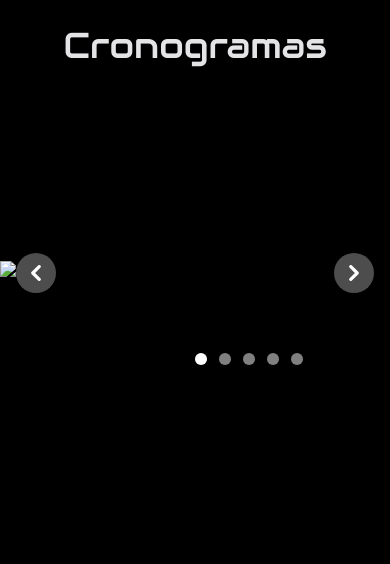
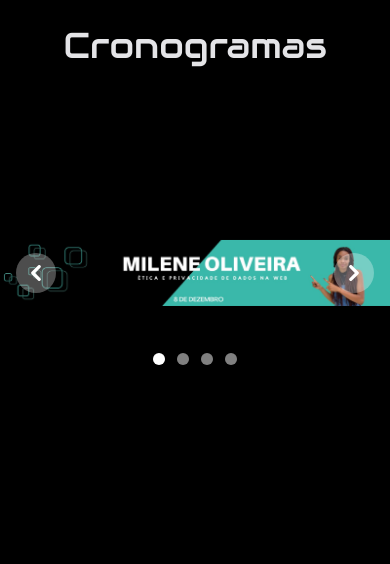
Before and after one commit to thiagozaneti/projetocodexpo, a Flask app: page / in a window 390 px wide. Shown: the part 3450-4014 px from the top of the page. Run offline with Flask 3, Linux system fonts and the light colour scheme; some libraries are stand-ins or nearby versions.

Commit message:
falta apenas hospedar

```diff
--- a/app.py
+++ b/app.py
@@ -4,7 +4,7 @@ from flask_sqlalchemy import SQLAlchemy
 from sqlalchemy import func
 from flask_admin import Admin
 from flask_login import LoginManager, login_user, current_user, UserMixin, login_required, logout_user
-from flask_mail import Mail
+from flask_mail import Mail, Message
 import random
 import string
 import time
@@ -22,6 +22,16 @@ app.config['SECRET_KEY'] = 'ttttgg,x>a({&(5oqffx,`@>w[]pmifi|]#{6?q60ov#h~@wr>ny
 db = SQLAlchemy(app)
 login_manager = LoginManager(app)
 login_manager.login_view = "login"
+mail = Mail(app)
+
+app.config['MAIL_SERVER'] = 'smtp.example.com'
+app.config['MAIL_PORT'] = 587
+app.config['MAIL_USE_TLS'] = True
+app.config['MAIL_USE_SSL'] = False
+app.config['MAIL_USERNAME'] = 'th2006zadosa@gmail.com'
+app.config['MAIL_PASSWORD'] = 'ctmu mpig bemw caac'
+app.config['MAIL_DEFAULT_SENDER'] = 'th2006zadosa@gmail.com'
+
 
 class User(db.Model, UserMixin):
     __tablename__ = "inscricoes"
@@ -86,6 +96,7 @@ def load_user(user_id):
 @app.route('/')
 def index():
     return render_template('home.html')
+
 
 @app.route('/sair')
 def exit():
@@ -176,7 +187,7 @@ def system_profile():
     nova_sequencia = session.get('nova_sequencia')
     return render_template('system/systemUser.html', nova_sequencia = nova_sequencia, username = username, email = email)
 
-@app.route('/system_Buy', methods = ['POST','GET'])
+@app.route('/system_buy', methods = ['POST','GET'])
 @login_required
 def systemBuy():
     message = ''
--- a/templates/home.html
+++ b/templates/home.html
@@ -168,7 +168,7 @@
               <h2 class="title-font font-medium text-lg text-gray-50  ">Milena Oliveira</h2>
               <p class="mb-4 text-gray-200">Especialista em Ética e Privacidade de Dados na web </p>
               <span class="inline-flex">
-                <a class="text-gray-500 hover:text-gray-100 transition ease-in-out delay-150 ">
+                <a href="https://www.instagram.com/mylennacdsr/" class="text-gray-500 hover:text-gray-100 transition ease-in-out delay-150 ">
                   <i class="uil uil-instagram text-2xl "></i>
                 </a>
                 <a class="ml-2 text-gray-500 hover:text-gray-100 transition ease-in-out delay-150  ">
@@ -187,7 +187,7 @@
               <p class="mb-4 text-gray-200 ">Especialista em Cybersegurança e Inovação Tecnológica
               </p>
               <span class="inline-flex">
-                <a class="text-gray-500 hover:text-gray-100 transition ease-in-out delay-150 ">
+                <a href="https://www.instagram.com/wcortesmartins/" class="text-gray-500 hover:text-gray-100 transition ease-in-out delay-150 ">
                   <i class="uil uil-instagram text-2xl "></i>
                 </a>
                 <a class="ml-2 text-gray-500 hover:text-gray-100 transition ease-in-out delay-150  ">
@@ -205,7 +205,7 @@
               <h2 class="title-font font-medium text-lg text-gray-50">Cleber</h2>
               <p class="mb-4 text-gray-200 ">Consultor de Marketing Digital e Estratégias de Crescimento</p>
               <span class="inline-flex">
-                <a class="text-gray-500 hover:text-gray-100 transition ease-in-out delay-150 ">
+                <a href="https://www.instagram.com/cleber._almeida/" class="text-gray-500 hover:text-gray-100 transition ease-in-out delay-150 ">
                   <i class="uil uil-instagram text-2xl "></i>
                 </a>
                 <a class="ml-2 text-gray-500 hover:text-gray-100 transition ease-in-out delay-150  ">
@@ -223,7 +223,7 @@
               <h2 class="title-font font-medium text-lg text-gray-50">Rodrigo</h2>
               <p class="mb-4 text-gray-300 ">Especialista em Inteligência Artificial e Análise de Dados</p>
               <span class="inline-flex">
-                <a class="text-gray-500 hover:text-gray-100 transition ease-in-out delay-150 ">
+                <a href="https://www.instagram.com/rodrigoattique/" class="text-gray-500 hover:text-gray-100 transition ease-in-out delay-150 ">
                   <i class="uil uil-instagram text-2xl "></i>
                 </a>
                 <a class="ml-2 text-gray-500 hover:text-gray-100 transition ease-in-out delay-150  ">
@@ -247,71 +247,55 @@
 
 
     <!--carrossel-->
+
+
 <div id="default-carousel" class="relative w-full" data-carousel="slide">
-
-      <div class="relative h-56 overflow-hidden rounded-lg md:h-96 uianimated">
-
+  <!-- Carousel wrapper -->
+  <div class="relative h-56 overflow-hidden rounded-lg md:h-96">
+       <!-- Item 1 -->
       <div class="hidden duration-700 ease-in-out" data-carousel-item>
-          <img src="../static/img/itens/milena 2023-12-07 at 13.49.41.jpeg"
-            class="absolute block w-full -translate-x-1/2 -translate-y-1/2 top-1/2 left-1/2" alt="...">
+          <img src="../static/img/ilustrações/terceiro.jpeg" class="absolute block w-full -translate-x-1/2 -translate-y-1/2 top-1/2 left-1/2" alt="...">
       </div>
-
+      <!-- Item 2 -->
       <div class="hidden duration-700 ease-in-out" data-carousel-item>
-          <img src="../static/img/itens/wendel 2023-12-07 at 13.49.50.jpeg"
-            class="absolute block w-full -translate-x-1/2 -translate-y-1/2 top-1/2 left-1/2" alt="...">
+          <img src="../static/img/ilustrações/segundo.jpeg" class="absolute block w-full -translate-x-1/2 -translate-y-1/2 top-1/2 left-1/2" alt="...">
       </div>
-
+      <!-- Item 3 -->
       <div class="hidden duration-700 ease-in-out" data-carousel-item>
-          <img src="/static/img/8 DE DEZEMBRO/3.png"
-            class="absolute block w-full -translate-x-1/2 -translate-y-1/2 top-1/2 left-1/2" alt="...">
+          <img src="../static/img/ilustrações/primeiro.jpeg" class="absolute block w-full -translate-x-1/2 -translate-y-1/2 top-1/2 left-1/2" alt="...">
       </div>
-
+      <!-- Item 4 -->
       <div class="hidden duration-700 ease-in-out" data-carousel-item>
-          <img src="/static/img/8 DE DEZEMBRO/4.png"
-            class="absolute block w-full -translate-x-1/2 -translate-y-1/2 top-1/2 left-1/2" alt="...">
+          <img src="../static/img/ilustrações/quarto.jpeg" class="absolute block w-full -translate-x-1/2 -translate-y-1/2 top-1/2 left-1/2" alt="...">
       </div>
   </div>
+  <!-- Slider indicators -->
+  <div class="absolute z-30 flex -translate-x-1/2 bottom-5 left-1/2 space-x-3 rtl:space-x-reverse">
+      <button type="button" class="w-3 h-3 rounded-full" aria-current="true" aria-label="Slide 1" data-carousel-slide-to="0"></button>
+      <button type="button" class="w-3 h-3 rounded-full" aria-current="false" aria-label="Slide 2" data-carousel-slide-to="1"></button>
+      <button type="button" class="w-3 h-3 rounded-full" aria-current="false" aria-label="Slide 3" data-carousel-slide-to="2"></button>
+      <button type="button" class="w-3 h-3 rounded-full" aria-current="false" aria-label="Slide 4" data-carousel-slide-to="3"></button>
 
-      <div class="absolute z-30 flex -translate-x-1/2 bottom-5 left-1/2 space-x-3 rtl:space-x-reverse uianimated">
-        <button type="button" class="w-3 h-3 rounded-full" aria-current="true" aria-label="Slide 1"
-          data-carousel-slide-to="0"></button>
-        <button type="button" class="w-3 h-3 rounded-full" aria-current="false" aria-label="Slide 2"
-          data-carousel-slide-to="1"></button>
-        <button type="button" class="w-3 h-3 rounded-full" aria-current="false" aria-label="Slide 3"
-          data-carousel-slide-to="2"></button>
-        <button type="button" class="w-3 h-3 rounded-full" aria-current="false" aria-label="Slide 4"
-          data-carousel-slide-to="3"></button>
-        <button type="button" class="w-3 h-3 rounded-full" aria-current="false" aria-label="Slide 5"
-          data-carousel-slide-to="4"></button>
   </div>
   <!-- Slider controls -->
-      <button type="button"
-        class="absolute top-0 start-0 z-30 flex items-center justify-center h-full px-4 cursor-pointer group focus:outline-none"
-        data-carousel-prev>
-        <span
-          class="inline-flex items-center justify-center w-10 h-10 rounded-full bg-white/30  group-hover:bg-white/50  group-focus:ring-4 group-focus:ring-white  group-focus:outline-none">
-          <svg class="w-4 h-4 text-white  rtl:rotate-180" aria-hidden="true" xmlns="http://www.w3.org/2000/svg"
-            fill="none" viewBox="0 0 6 10">
-            <path stroke="currentColor" stroke-linecap="round" stroke-linejoin="round" stroke-width="2"
-              d="M5 1 1 5l4 4" />
+  <button type="button" class="absolute top-0 start-0 z-30 flex items-center justify-center h-full px-4 cursor-pointer group focus:outline-none" data-carousel-prev>
+      <span class="inline-flex items-center justify-center w-10 h-10 rounded-full bg-white/30 dark:bg-gray-800/30 group-hover:bg-white/50 dark:group-hover:bg-gray-800/60 group-focus:ring-4 group-focus:ring-white dark:group-focus:ring-gray-800/70 group-focus:outline-none">
+          <svg class="w-4 h-4 text-white dark:text-gray-800 rtl:rotate-180" aria-hidden="true" xmlns="http://www.w3.org/2000/svg" fill="none" viewBox="0 0 6 10">
+              <path stroke="currentColor" stroke-linecap="round" stroke-linejoin="round" stroke-width="2" d="M5 1 1 5l4 4"/>
           </svg>
-          <span class="sr-only">Previa</span>
+          <span class="sr-only">Previous</span>
       </span>
   </button>
-      <button type="button"
-        class="absolute top-0 end-0 z-30 flex items-center justify-center h-full px-4 cursor-pointer group focus:outline-none"
-        data-carousel-next>
-        <span
-          class="inline-flex items-center justify-center w-10 h-10 rounded-full bg-white/30 group-hover:bg-white/50  group-focus:ring-4 group-focus:ring-white  group-focus:outline-none">
-          <svg class="w-4 h-4 text-white  rtl:rotate-180" aria-hidden="true" xmlns="http://www.w3.org/2000/svg"
-            fill="none" viewBox="0 0 6 10">
-            <path stroke="currentColor" stroke-linecap="round" stroke-linejoin="round" stroke-width="2"
-              d="m1 9 4-4-4-4" />
+  <button type="button" class="absolute top-0 end-0 z-30 flex items-center justify-center h-full px-4 cursor-pointer group focus:outline-none" data-carousel-next>
+      <span class="inline-flex items-center justify-center w-10 h-10 rounded-full bg-white/30 dark:bg-gray-800/30 group-hover:bg-white/50 dark:group-hover:bg-gray-800/60 group-focus:ring-4 group-focus:ring-white dark:group-focus:ring-gray-800/70 group-focus:outline-none">
+          <svg class="w-4 h-4 text-white dark:text-gray-800 rtl:rotate-180" aria-hidden="true" xmlns="http://www.w3.org/2000/svg" fill="none" viewBox="0 0 6 10">
+              <path stroke="currentColor" stroke-linecap="round" stroke-linejoin="round" stroke-width="2" d="m1 9 4-4-4-4"/>
           </svg>
-          <span class="sr-only">Proximo</span>
+          <span class="sr-only">Next</span>
       </span>
   </button>
 </div>
+
 
 
 
@@ -597,7 +581,7 @@
               <div class="p-2 w-1/2">
                 <div class="relative">
                   <label for="name" class="leading-7 text-sm text-white">Nome</label>
-                <input type="text" id="name" name="name"
+                  <input type="text" id="name" name="nome"
                     class="w-full bg-gray-100 bg-gray-900 rounded border border-gray-300 focus:border-teal-500 focus:bg-white focus:ring-2 focus:ring-indigo-200 text-base outline-none text-gray-700 py-1 px-3 leading-8 transition-colors duration-200 ease-in-out">
                 </div>
               </div>
@@ -616,13 +600,13 @@
                 </div>
               </div>
               <div class="p-2 w-full">
-              <button
+                <button type="submit"
                   class="flex mx-auto text-white bg-teal-400 border-0 py-2 px-8 focus:outline-none hover:bg-teal-600 rounded text-lg">Enviar</button>
               </div>
               <div class="p-2 w-full pt-8 mt-8 border-t border-gray-200 text-center">
                 <span class="inline-flex">
                   <span class="inline-flex">
-                  <a class="text-gray-500 hover:text-gray-100 transition ease-in-out delay-150 ">
+                    <a href="https://www.instagram.com/gxp__2023/" class="text-gray-500 hover:text-gray-100 transition ease-in-out delay-150 ">
                       <i class="uil uil-instagram text-2xl "></i>
                     </a>
                     <a class="ml-2 text-gray-500 hover:text-gray-100 transition ease-in-out delay-150  ">
--- a/templates/systemAdm/systemAdmHome.html
+++ b/templates/systemAdm/systemAdmHome.html
@@ -57,7 +57,6 @@
                             <path stroke-linecap="round" stroke-linejoin="round" d="M5 10l7-7m0 0l7 7m-7-7v18" />
                         </svg>
                     </p>
-                    <span class="text-xs text-gray-400">+4.9%</span>
                 </div>
             </div>
             <div class="m-10 grid gap-5 sm:grid-cols-3  mx-auto max-w-screen-lg">
--- a/templates/systemAdm/systemadminingressos.html
+++ b/templates/systemAdm/systemadminingressos.html
@@ -31,6 +31,9 @@
                 <th
                   class="px-6 py-3 text-xs font-medium leading-4 tracking-wider text-left text-gray-500 uppercase border-b border-gray-200 bg-gray-50">
                   Email</th>
+                  <th
+                  class="px-6 py-3 text-xs font-medium leading-4 tracking-wider text-left text-gray-500 uppercase border-b border-gray-200 bg-gray-50">
+                  Seleção</th>
                 <th
                   class="px-6 py-3 text-xs font-medium leading-4 tracking-wider text-left text-gray-500 uppercase border-b border-gray-200 bg-gray-50">
                   Sequencia</th>
@@ -63,6 +66,9 @@
                 </td>
                 <td class="px-6 py-4 text-sm leading-5 text-gray-500 whitespace-no-wrap border-b border-gray-200">
                   <span>{{Buy.email}}</span>
+                </td>
+                <td class="px-6 py-4 text-sm leading-5 text-gray-500 whitespace-no-wrap border-b border-gray-200">
+                  <span>{{Buy.selecao}}</span>
                 </td>
                 <td class="px-6 py-4 text-sm leading-5 text-gray-500 whitespace-no-wrap border-b border-gray-200">
                   <span>{{Buy.sequencia}}</span>
```
Also changed, not shown: static/img/ilustrações/1.png (deleted), static/img/ilustrações/primeiro.jpeg (added), static/img/ilustrações/quarto.jpeg (added), static/img/ilustrações/segundo.jpeg (added), static/img/ilustrações/terceiro.jpeg (added), static/img/itens/milena 2023-12-07 at 13.49.41.jpeg (deleted), static/img/itens/wendel 2023-12-07 at 13.49.50.jpeg (deleted). Lines whose indentation alone changed are shown as unchanged.
